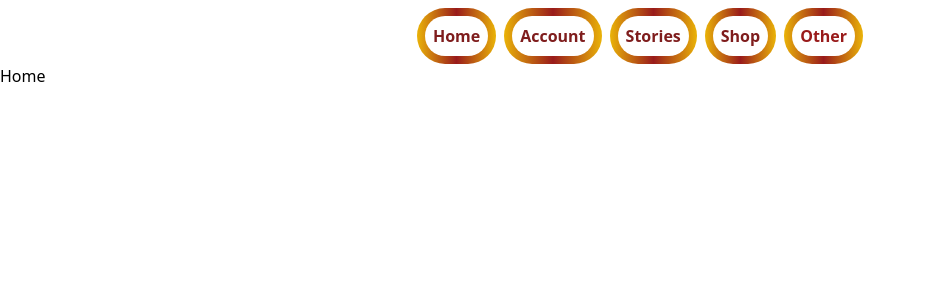
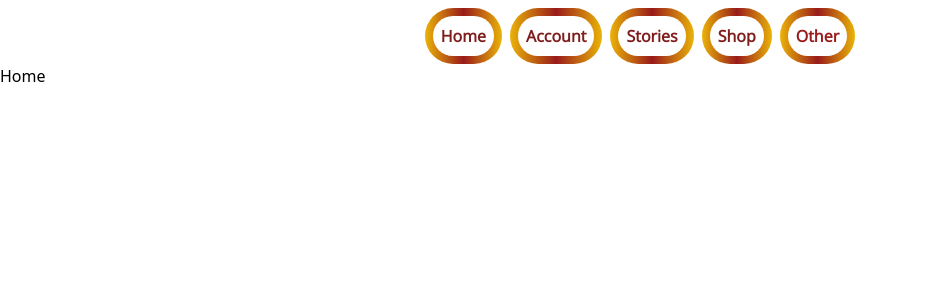
Before and after one commit to GithubWarPortal/GithubWarPortal, a React (Vite) app in the folder WarPortal/: page / in a window 1280 px wide. Shown: the top 300 px of the page, without its empty margins (0-925 px from the left). Built offline with nearby package versions, Linux system fonts and the light colour scheme.

Commit message:
added font to navbar and tailwind config to be used across the app

```diff
--- a/WarPortal/index.html
+++ b/WarPortal/index.html
@@ -5,6 +5,12 @@
     <link rel="icon" type="image/svg+xml" href="/vite.svg" />
     <meta name="viewport" content="width=device-width, initial-scale=1.0" />
     <title>Vite + React</title>
+    <link rel="preconnect" href="https://fonts.googleapis.com" />
+    <link rel="preconnect" href="https://fonts.gstatic.com" crossorigin />
+    <link
+      href="https://fonts.googleapis.com/css2?family=Open+Sans&display=swap"
+      rel="stylesheet"
+    />
   </head>
   <body>
     <div id="root"></div>
--- a/WarPortal/src/components/Navbar.jsx
+++ b/WarPortal/src/components/Navbar.jsx
@@ -8,14 +8,17 @@ export default function Navbar() {
     setOpen(!open);
   };
   return (
-    <div class="dark:bg-gray-900 dark:text-white h-1/6">
+    <div class="dark:bg-gray-900 dark:text-white h-1/6 ">
       <nav>
-        <ul class="flex flex-wrap mt-2 gap-2 justify-center text-center place-items-center font-sans">
+        <ul class="flex flex-wrap mt-2 gap-2 justify-center text-center place-items-center font-open">
           <li>
             <button class="w-1/7 bg-gradient-to-r  hover:bg-gradient-to-t hover:from-yellow-500 hover:via-red-800  hover:to-yellow-500 from-yellow-500 via-red-800 p-2 to-yellow-500  rounded-full font-bold hover: text-center">
               <span class="w-1/7 p-2 block hover: text-red-900 rounded-full bg-white">
                 {" "}
-                <Link class="focus:text-red-800 focus:ring focus:ring-red-900" to="/Home">
+                <Link
+                  class="focus:text-red-800 focus:ring focus:ring-red-900"
+                  to="/Home"
+                >
                   Home
                 </Link>{" "}
               </span>
--- a/WarPortal/tailwind.config.cjs
+++ b/WarPortal/tailwind.config.cjs
@@ -1,11 +1,13 @@
 /** @type {import('tailwindcss').Config} */
+const defaultTheme = require("tailwindcss/defaultTheme");
+
 module.exports = {
-  content: [
-    "./index.html",
-    "./src/**/*.{js,ts,jsx,tsx}",
-  ],
+  content: ["./index.html", "./src/**/*.{js,ts,jsx,tsx}"],
   theme: {
-    extend: {},
+    extend: {
+      fontFamily: {
+        open: ['"Open Sans"', ...defaultTheme.fontFamily.serif],
+      },
+    },
   },
-  plugins: [],
-}
+};
```
